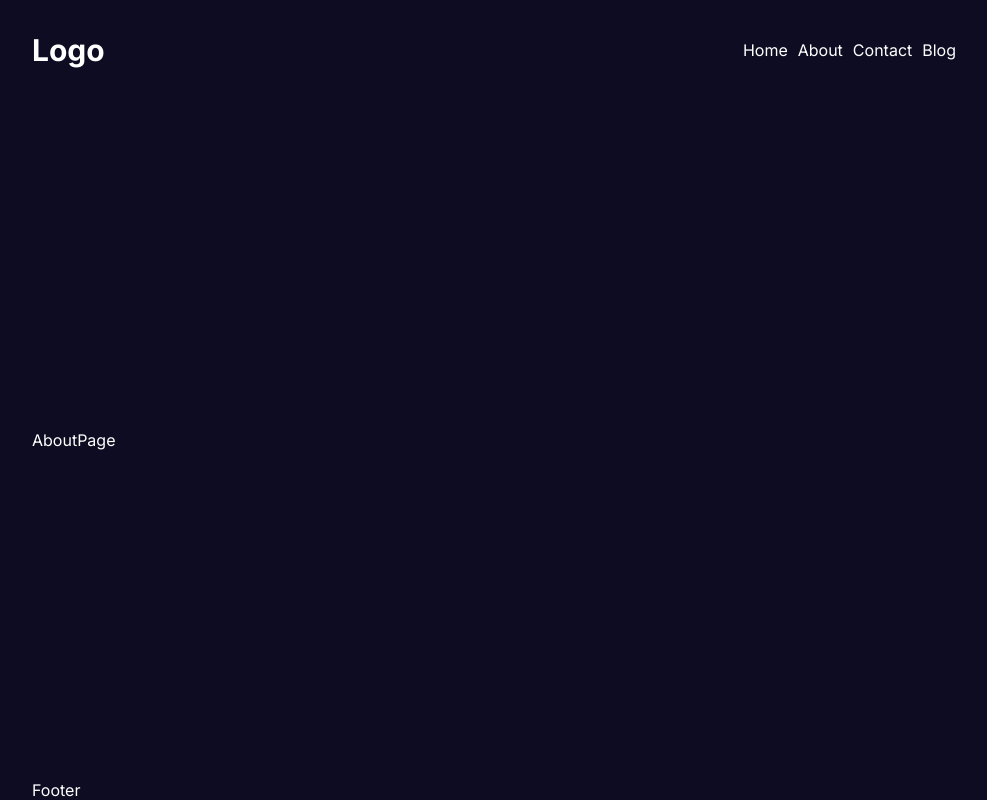
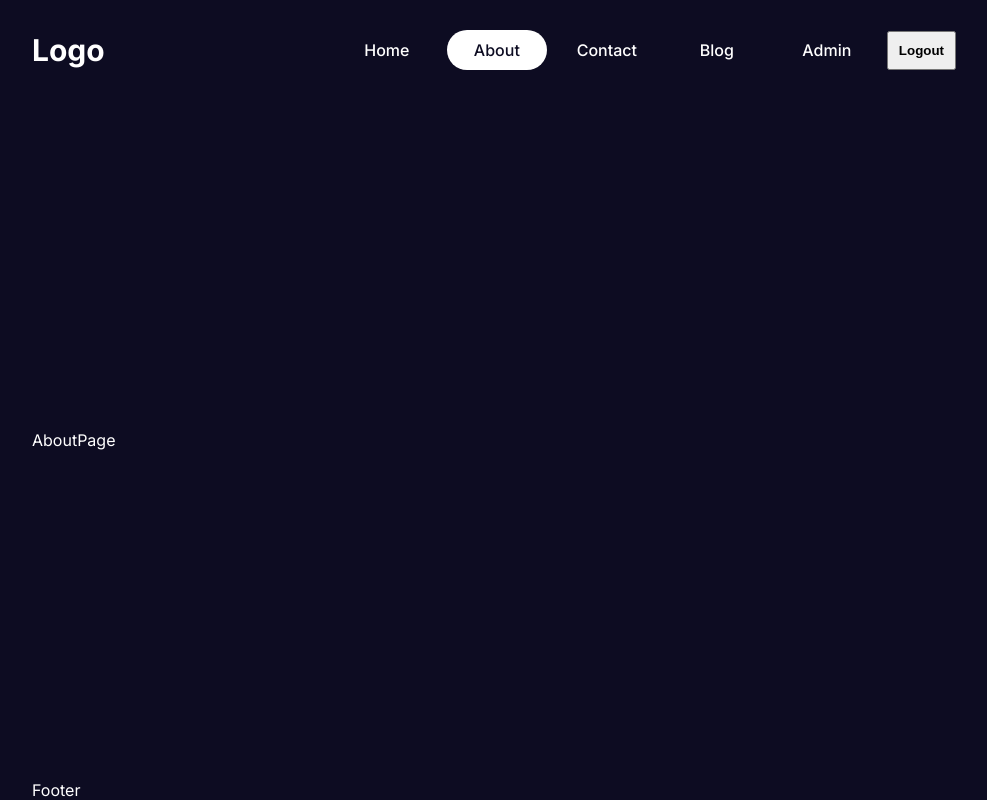
Before and after one commit to Nimish-Dureja-10/BlogApp, a Next.js app in the folder blog/: page /about in a window 1280 px wide. Shown: the whole page, without its empty margins (146-1133 px from the left). Built offline with nearby package versions, Linux system fonts and the light colour scheme.

Commit message:
navbar updated with active class and responsiveness

```diff
--- a/blog/src/app/globals.css
+++ b/blog/src/app/globals.css
@@ -31,3 +31,15 @@
     flex-direction: column;
     justify-content: space-between;
 }
+
+@media (max-width:80%) {
+    .container {
+        width: 75%;
+    }
+}
+
+@media (max-width:75%) {
+    .container {
+        width: 60%;
+    }
+}
--- a/blog/src/components/navbar/links/Links.jsx
+++ b/blog/src/components/navbar/links/Links.jsx
@@ -1,35 +1,64 @@
+"use client"
+
 import styles from "./links.module.css";
-import Link from "next/link";
-
-
-const Links = () => {
+import NavLink from "./navLink/navLink";
+import { useState } from "react";
 
 const links = [
   {
     title: "Home",
-          path : "/",
+    path: "/",
   },
   {
     title: "About",
-          path : "/about",
+    path: "/about",
   },
   {
     title: "Contact",
-          path : "/contact",
+    path: "/contact",
   },
   {
     title: "Blog",
-          path : "/blog",
+    path: "/blog",
   },
-  ]
+];
+
+const Links = () => {
+  const [open, setOpen] = useState(false);
+
+  // TEMPORARY
+  const session = true;
+  const isAdmin = true;
 
   return (
+    <div className={styles.container}>
         <div className={styles.links}>
-        {links.map((link)=>(
-            <Link key={link.title} href={link.path}>{link.title}</Link>
+        {links.map((link) => (
+            <NavLink item={link} key={link.title} />
         ))}
+        {session ? (
+            <>
+            {isAdmin && <NavLink item={{ title: "Admin", path: "/admin" }} />}
+            <button className={styles.logout}>Logout</button>
+            </>
+        ) : (
+            <NavLink item={{ title: "Login", path: "/login" }} />
+        )}
+        </div>
+        <button className={styles.menuBtn} onClick={()=>setOpen((prev)=>!prev)}>Menu</button>
+        {
+            open && (
+                <div className={styles.mobileLinks}>
+                    {
+                        links.map((link)=>(
+                            <NavLink item={link} key={link.title} />
+                        ))
+                    }
                 </div>
             )
         }
+    </div>
+  );
+};
 
-export default Links
+export default Links;
--- a/blog/src/components/navbar/links/links.module.css
+++ b/blog/src/components/navbar/links/links.module.css
@@ -3,3 +3,41 @@
     align-items: center;
     gap: 10px;
 }
+
+.logout {
+    padding: 10px;
+    cursor: pointer;
+    font-weight: bold;
+}
+
+.menuBtn,.mobileLinks {
+    display: none;
+}
+
+
+@media (max-width:768px) {
+    .links {
+        display: none;
+    }
+
+    .menuBtn {
+        display: block;
+        cursor: pointer;
+        font-style: 30px;
+    }
+
+    .mobileLinks {
+        position: absolute;
+        top: 100px;
+        right: 0;
+        width: 50%;
+        height: calc(100vh-100px);
+        background-color: var(--bg);
+        display: flex;
+        flex-direction: column;
+        align-items: center;
+        justify-content: center;
+        gap: 10px;
+    }
+
+}
--- /dev/null
+++ b/blog/src/components/navbar/links/navLink/navLink.jsx
@@ -0,0 +1,20 @@
+"use client"
+
+import Link from "next/link";
+import { usePathname } from "next/navigation";
+import styles from "./navLink.module.css";
+
+const NavLink = ({item}) => {
+
+  const pathName = usePathname();
+
+  return (
+    <Link key={item.title} href={item.path} className={`${styles.container}
+    ${pathName===item.path && styles.active}
+    `}>
+        {item.title}
+    </Link>
+  )
+}
+
+export default NavLink
--- /dev/null
+++ b/blog/src/components/navbar/links/navLink/navLink.module.css
@@ -0,0 +1,12 @@
+.container {
+    min-width: 100px;
+    padding: 10px;
+    border-radius: 20px;
+    font-weight: 500;
+    text-align: center;
+}
+
+.active {
+    background-color: var(--text);
+    color: var(--bg);
+}
--- a/blog/src/components/navbar/navbar.module.css
+++ b/blog/src/components/navbar/navbar.module.css
@@ -3,6 +3,8 @@
     display: flex;
     align-items: center;
     justify-content: space-between;
+    gap:12px;
+    overflow: scroll;
 }
 
 .logo {
```
Lines whose indentation alone changed are shown as unchanged.
